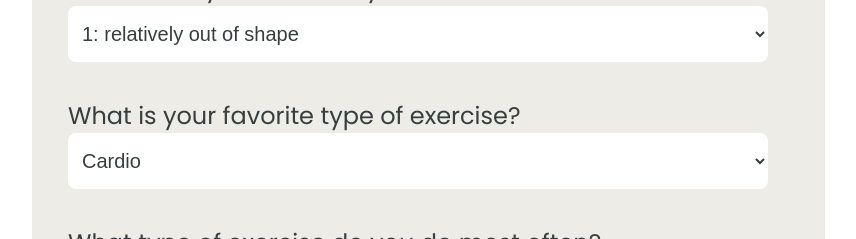
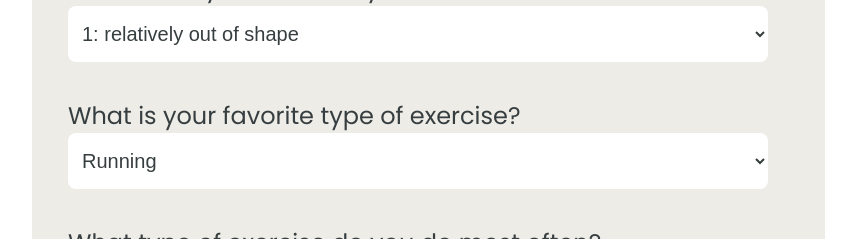
Before and after one commit to khintz34/sampaushacoaching, a Next.js app: page /NewClientForm in a window 1280 px wide. Shown: the part 1120-1359 px from the top of the page, without its empty margins (4-860 px from the left). Built offline with nearby package versions, Linux system fonts and the light colour scheme.

Commit message:
adding dropdowns

```diff
--- a/src/assets/data/ClientFormData.js
+++ b/src/assets/data/ClientFormData.js
@@ -34,14 +34,15 @@ export const ClientFormDataDropdowns = [
     id: "favoriteExercise",
     question: "What is your favorite type of exercise?",
     options: [
-      "Cardio",
+      "Running",
+      "Swimming",
+      "Biking",
+      "Cardio - Other",
       "Strength",
       "Flexibility",
-      "Balance",
       "Core",
-      "Plyrometric",
+      "Plyometrics",
       "Functional",
-      "Interval",
       "Cross Training",
     ],
   },
```
